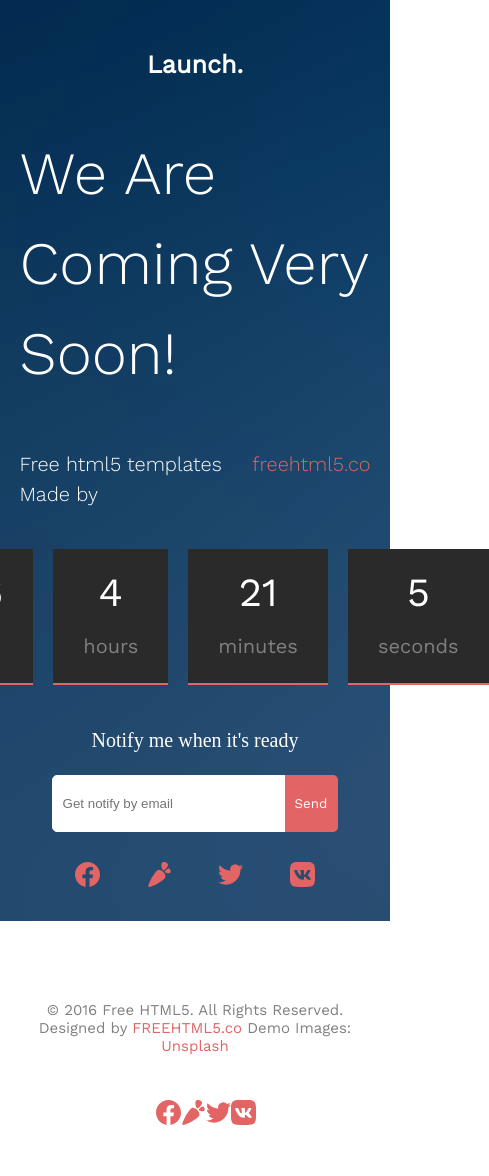
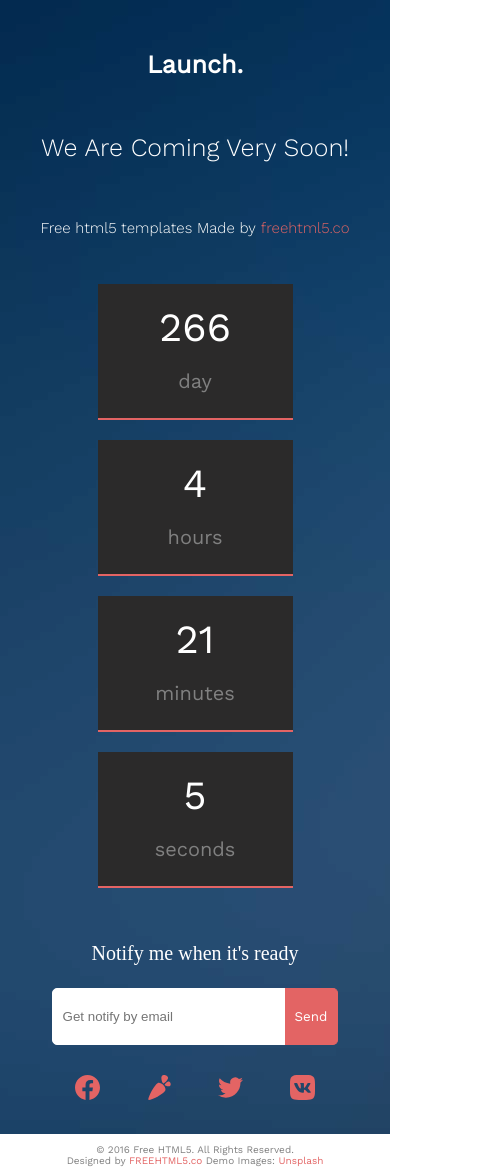
Before and after one commit to MrKrasnov/LAUNCH-layout-site, a plain HTML site: page index.html in a window 390 px wide. Shown: the whole page, 489 px wide, since content can reach past the window. Drawn offline with nearby package versions, Linux system fonts and the light colour scheme.

Commit message:
1.9 has updated adaptive page

```diff
--- a/index.html
+++ b/index.html
@@ -52,7 +52,7 @@
                 Designed by <span>FREEHTML5.co</span> Demo Images: <span>Unsplash</span>
             </p>
             <div class="img_border">
-                <div class="img">
+                <div class="img mob_logo">
                     <div><img src="./images/facebook.svg" alt="facebook"></div>
                     <div><img src="./images/instacart.svg" alt="instacart"></div>
                     <div><img src="./images/twitter.svg" alt="twitter"></div>
--- /dev/null
+++ b/style/media/media.css
@@ -0,0 +1,49 @@
+@media (max-width: 800px) {
+    .section{
+        padding: 0;
+    }
+}
+@media (max-width: 700px) {
+    .main_text{
+        font-size: 30px;
+    }
+}
+@media (max-width: 600px) {
+    .time{
+        flex-direction: column;
+    }
+    .time div{
+        margin: 10px 25%;
+    }
+    .mob_logo{
+        display: none;
+    }
+    footer p{
+        margin: 10px 0;
+    }
+}
+@media (max-width: 400px) {
+    .main_p{
+        font-size: 15px;
+    }
+    .main_text{
+        font-size: 25px;
+    }
+    footer p{
+        font-size: 10px;
+    }
+}
+@media (max-width: 300px) {
+    .main_p{
+        font-size: 10px;
+    }
+    .main_text{
+        font-size: 15px;
+    }
+    input {
+        padding-right: 30px;
+    }
+    .social_p{
+        font-size: 15px;
+    }
+}
--- a/style/style.css
+++ b/style/style.css
@@ -3,3 +3,4 @@
 @import url(other/socialIcons/icons.css)all;
 @import url(other/socialIcons/icons.css)all;
 @import url(footer/footer.css)all;
+@import url(media/media.css)all;
```
